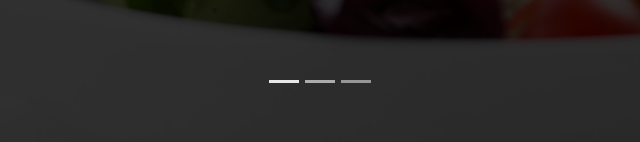
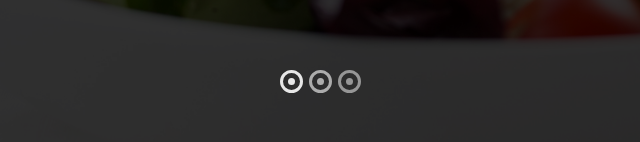
Before and after one commit to Misterkadrix/Site_du_chef, a plain HTML site: page index.html in a window 1280 px wide. Shown: the part 658-800 px from the top of the page, 320-960 px from the left. Drawn offline with nearby package versions, Linux system fonts and the light colour scheme.

Commit message:
Circle dans li indicator

```diff
--- a/index.html
+++ b/index.html
@@ -16,7 +16,7 @@
 
   <header style="background-color: black;">
     <div style="opacity: 0.2;">
-      <img src="public/images/banner1.jpg" alt="" class="w-100" >
+      <img src="public/images/banner1.jpg" alt="" class="w-100">
     </div>
 
     <section class="p-relative">
@@ -66,9 +66,9 @@
         <div id="carouselExampleIndicators" class="carou carousel slide" data-ride="carousel">
           <ol class="carousel-indicators" style="position: absolute;
           top: 70%;">
-            <li data-target="#carouselExampleIndicators" data-slide-to="0" class="active"></li>
-            <li data-target="#carouselExampleIndicators" data-slide-to="1"></li>
-            <li data-target="#carouselExampleIndicators" data-slide-to="2"></li>
+            <li id="div_indic" data-target="#carouselExampleIndicators" data-slide-to="0" class="active"></li>
+            <li id="div_indic" data-target="#carouselExampleIndicators" data-slide-to="1"></li>
+            <li id="div_indic" data-target="#carouselExampleIndicators" data-slide-to="2"></li>
           </ol>
           <div class="d-flex justify-content-center carousel-inner">
             <div class="carousel-item active">
@@ -280,6 +280,9 @@
             </div>
             <div>
               <button>25$</button>
+            </div>
+          </div>
+        </div>
       </div>
     </div>
   </section>
--- a/src/sass/style.sass
+++ b/src/sass/style.sass
@@ -30,7 +30,23 @@ header
     // margin-top: 50%
   width: 100%
   // bottom: -15rem
+#div_indic
+  display: block
+  width: 7px
+  height: 7px
+  border-radius: 100%
+  background-color: white
+  border: 3px solid white
+  background-clip: content-box
+  padding: 5px
+  // background-color: #F80
+  // border: 3px solid #FFF
+  // border-radius: 18px
 
+  // /ofset-x | offset-y | blur-radius | spread-radius | color
+  // box-shadow: 0 0 2px #888
+  // height: 30px
+  // width: 30px
 .div_nav
   position: absolute
   top: 10px
```
Also changed, not shown: public/css/app.css, 1 other file. Lines whose indentation alone changed are shown as unchanged.
